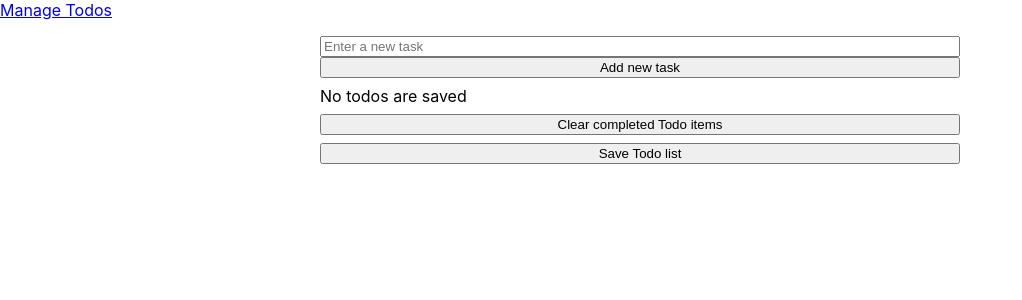
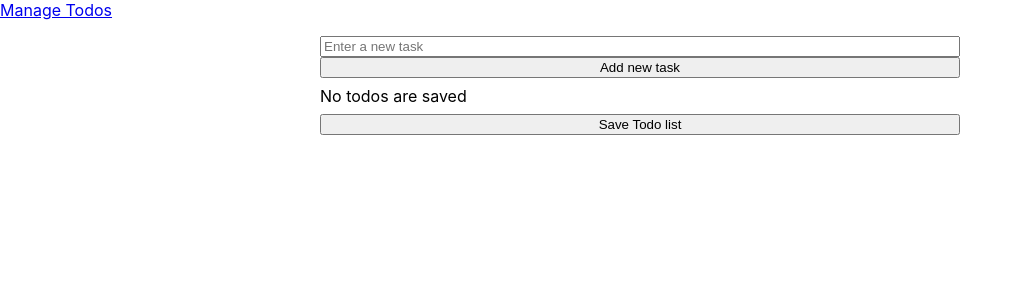
Before and after one commit to Wolven531/react-hooks-todo, a React app: page / in a window 1280 px wide. Shown: the top 300 px of the page, without its empty margins (0-1022 px from the left). Built offline with nearby package versions, Linux system fonts and the light colour scheme.

Commit message:
Clean up TodoList and tests

```diff
--- a/src/components/TodoList/TodoList.tsx
+++ b/src/components/TodoList/TodoList.tsx
@@ -27,14 +27,15 @@ const TodoList: FC<ITodoListProps> = ({ addTodo, clearCompletedTodos, todos, tog
 	return (
 		<div className="todo-list">
 			<TodoForm addTodo={addTodo} />
-			{todos.length === 0 && <div className="empty-msg">No todos are saved</div>}
-			<button className="clear" onClick={() => { clearCompletedTodos() }}>Clear completed Todo items</button>
+			{todos.length > 0
+				? <React.Fragment>
+					<button className="clear" onClick={() => { clearCompletedTodos() }}>Clear completed Todo items</button>
+					{todos.map((todo, index) => (
+						<Todo key={index} todo={todo} toggleTodo={toggleTodo} />
+					))}
+				</React.Fragment>
+				: <div className="empty-msg">No todos are saved</div>}
 			<button className="save" onClick={() => { saveTodos() }}>Save Todo list</button>
-			{todos.length > 0 && <React.Fragment>
-				{todos.map((todo, index) => (
-					<Todo key={index} todo={todo} toggleTodo={toggleTodo} />
-				))}
-			</React.Fragment>}
 		</div>
 	)
 }
```
Also changed, not shown: 1 other file (tests, documents, lock files or other folders).
